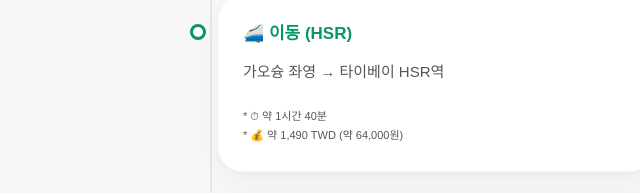
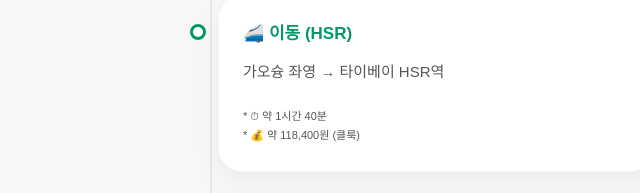
Before and after one commit to alrud814-art/bungbbang, a plain HTML site: page index.html in a window 1280 px wide. Shown: the part 2540-2733 px from the top of the page, 216-856 px from the left. Drawn offline with Linux system fonts and the light colour scheme; a web font is replaced by a local one.

Commit message:
Update index.html

```diff
--- a/index.html
+++ b/index.html
@@ -141,7 +141,7 @@
     <p>가오슝 좌영 → 타이베이 HSR역</p>
     <div class="caption">
       <p>* ⏱ 약 1시간 40분</p>
-        <p>* 💰 약 1,490 TWD (약 64,000원)</p>
+      <p>* 💰 약 118,400원 (클룩)</p>
     </div>
   </div>
 </section>
```
Lines whose indentation alone changed are shown as unchanged.
